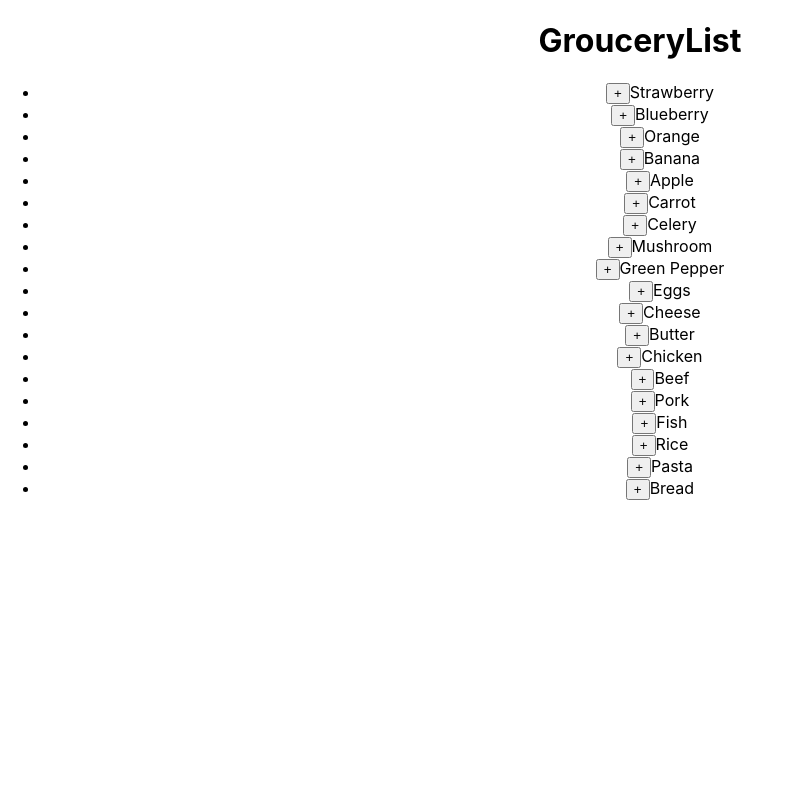
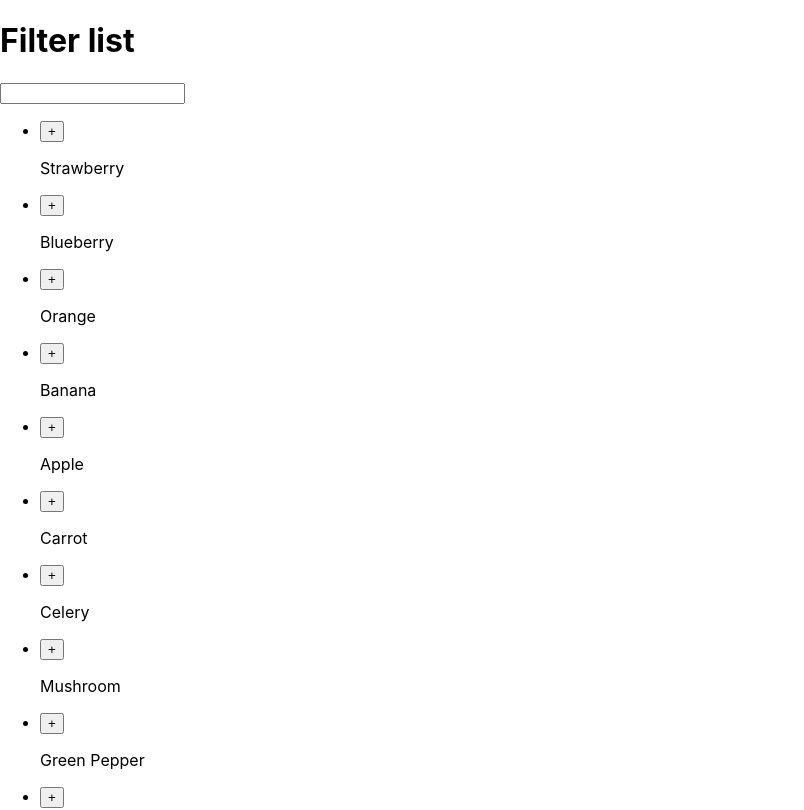
Before and after one commit to amit751/-Groceries-list, a React (Create React App) app in the folder groceries/: page / in a window 1280 px wide. Shown: the top 810 px of the page, without its empty margins (0-804 px from the left). Built offline with nearby package versions, Linux system fonts and the light colour scheme.

Commit message:
components +start logic
filter , groceryLIST ,groceryItem

```diff
--- a/groceries/src/App.js
+++ b/groceries/src/App.js
@@ -1,13 +1,13 @@
-import logo from './logo.svg';
 import './App.css';
-import GrouceryList from "./components/GroceryItem"
+import Filter from './components/Filter.js';
+
+
+
+
 function App() {
-  return (
-    <div className="App">
-      < GrouceryList />
-
-    </div>
-  );
+ return(
+  <Filter />
+ );
 }
 
 export default App;
--- /dev/null
+++ b/groceries/src/components/Filter.js
@@ -0,0 +1,56 @@
+import React, {Component , useState} from 'react';
+import GroceryList from './GroceryList.js';
+
+
+export default function Filter(){
+
+  const products =[
+
+    "Strawberry",
+     "Blueberry",
+     "Orange",
+     "Banana",
+     "Apple",
+     "Carrot",
+     "Celery",
+     "Mushroom",
+     "Green Pepper",
+     "Eggs",
+     "Cheese",
+     "Butter",
+     "Chicken",
+     "Beef",
+     "Pork",
+     "Fish",
+     "Rice",
+     "Pasta",
+     "Bread",
+    ]
+
+  const [inputStr, setInputStr] = useState('');
+
+  const changeInputStr = (e) =>{
+    setInputStr(e.target.value);
+}
+function getFilteredList(inputStr, products) {
+  return products;
+}
+const filterdList = getFilteredList(inputStr, products);
+
+
+
+
+
+
+
+    return(
+      <div>
+        <h1>Filter list</h1>
+        <input onChange={changeInputStr}/>
+        <GroceryList grocerylist={filterdList} />
+
+      </div>
+    );
+
+
+}
--- a/groceries/src/components/GroceryItem.js
+++ b/groceries/src/components/GroceryItem.js
@@ -1,76 +1,11 @@
 import react , {useState} from "react";
-const products =[
 
-    "Strawberry",
-     "Blueberry",
-     "Orange",
-     "Banana",
-     "Apple",
-     "Carrot",
-     "Celery",
-     "Mushroom",
-     "Green Pepper",
-     "Eggs",
-     "Cheese",
-     "Butter",
-     "Chicken",
-     "Beef",
-     "Pork",
-     "Fish",
-     "Rice",
-     "Pasta",
-     "Bread",
-]
-
-
-
-
-
-function GrouceryItem(props){
-
-    const [counter, setCounter] = useState(0);
-
-    const increase = ()=> {
-        setCounter(counter+1);
-        console.log(counter);
-        return(
-            <BasketItem />
-        )
-    }
-
+export default function GroceryItem(props){
     return(
         <li>
-            <span><button onClick = {increase} >+</button>{props.name}</span>
+            <button>+</button>
+            <p>{props.name}</p>
         </li>
     );
+
 }
-
-
-
-function BasketItem(props){
-
-    return(
-        <li>
-            <span>{props.name}</span>
-        </li>
-    );
-}
-
-
-
-
-export default function GrouceryList(){
-    const arrey = products.map((item,index)=>{
-        return(<GrouceryItem key={index} name={item}/>);
-    });
-
-    return(
-        <>
-        <h1>GrouceryList</h1>
-        <ul>
-          {arrey}
-
-        </ul>
-        </>
-    );
-}
--- /dev/null
+++ b/groceries/src/components/GroceryList.js
@@ -0,0 +1,19 @@
+import react , {useState} from "react";
+import GroceryItem from "./GroceryItem.js";
+
+
+export default function GroceryList(props){
+
+    const groceryList = props.grocerylist.map((item, index) => {
+      return (
+          <GroceryItem key={"#" + index} name={item} />
+      );
+    });
+
+
+    return(
+        <ul>
+          {groceryList}
+        </ul>
+    );
+}
--- a/groceries/src/index.js
+++ b/groceries/src/index.js
@@ -2,7 +2,7 @@ import React from 'react';
 import ReactDOM from 'react-dom';
 import './index.css';
 import App from './App';
-import reportWebVitals from './reportWebVitals';
+
 
 ReactDOM.render(
   <React.StrictMode>
@@ -10,8 +10,3 @@ ReactDOM.render(
   </React.StrictMode>,
   document.getElementById('root')
 );
-
-// If you want to start measuring performance in your app, pass a function
-// to log results (for example: reportWebVitals(console.log))
-// or send to an analytics endpoint. Learn more: https://bit.ly/CRA-vitals
-reportWebVitals();
--- a/groceries/src/reportWebVitals.js
+++ /dev/null
@@ -1,13 +0,0 @@
-const reportWebVitals = onPerfEntry => {
-  if (onPerfEntry && onPerfEntry instanceof Function) {
-    import('web-vitals').then(({ getCLS, getFID, getFCP, getLCP, getTTFB }) => {
-      getCLS(onPerfEntry);
-      getFID(onPerfEntry);
-      getFCP(onPerfEntry);
-      getLCP(onPerfEntry);
-      getTTFB(onPerfEntry);
-    });
-  }
-};
-
-export default reportWebVitals;
```
Also changed, not shown: groceries/src/setupTests.js (deleted, +0 -5 lines), groceries/src/logo.svg (deleted), 1 other file (tests, documents, lock files or other folders).
